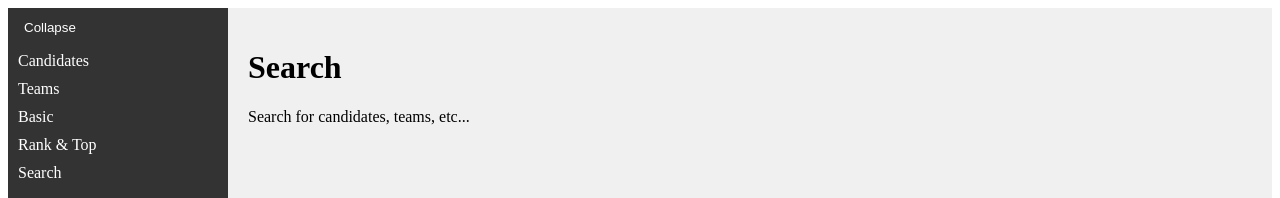
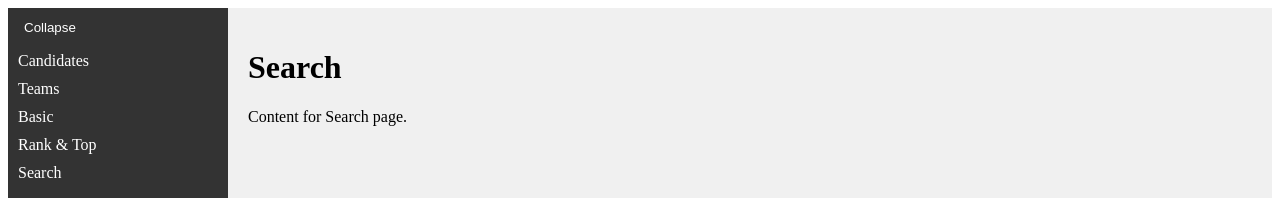
Before and after one commit to Javadamkd/art-fest-management, a Next.js app: page /search in a window 1280 px wide. Shown: the top 198 px of the page. Built offline with nearby package versions, Linux system fonts and the light colour scheme.

Commit message:
Update search.js

```diff
--- a/pages/search.js
+++ b/pages/search.js
@@ -5,9 +5,7 @@ export default function Search() {
   return (
     <Layout>
       <h1>Search</h1>
-      <div className="card">
-        <p>Search for candidates, teams, etc...</p>
-      </div>
+      <p>Content for Search page.</p>
     </Layout>
   );
 }
```
